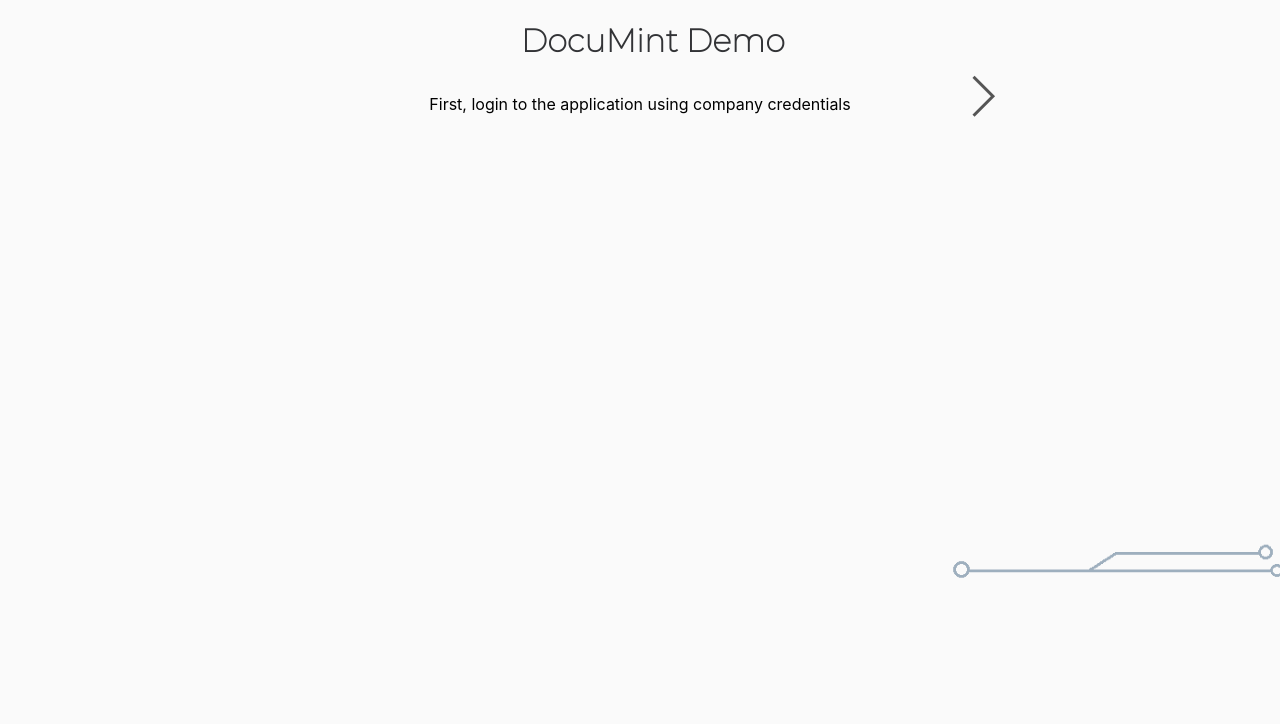
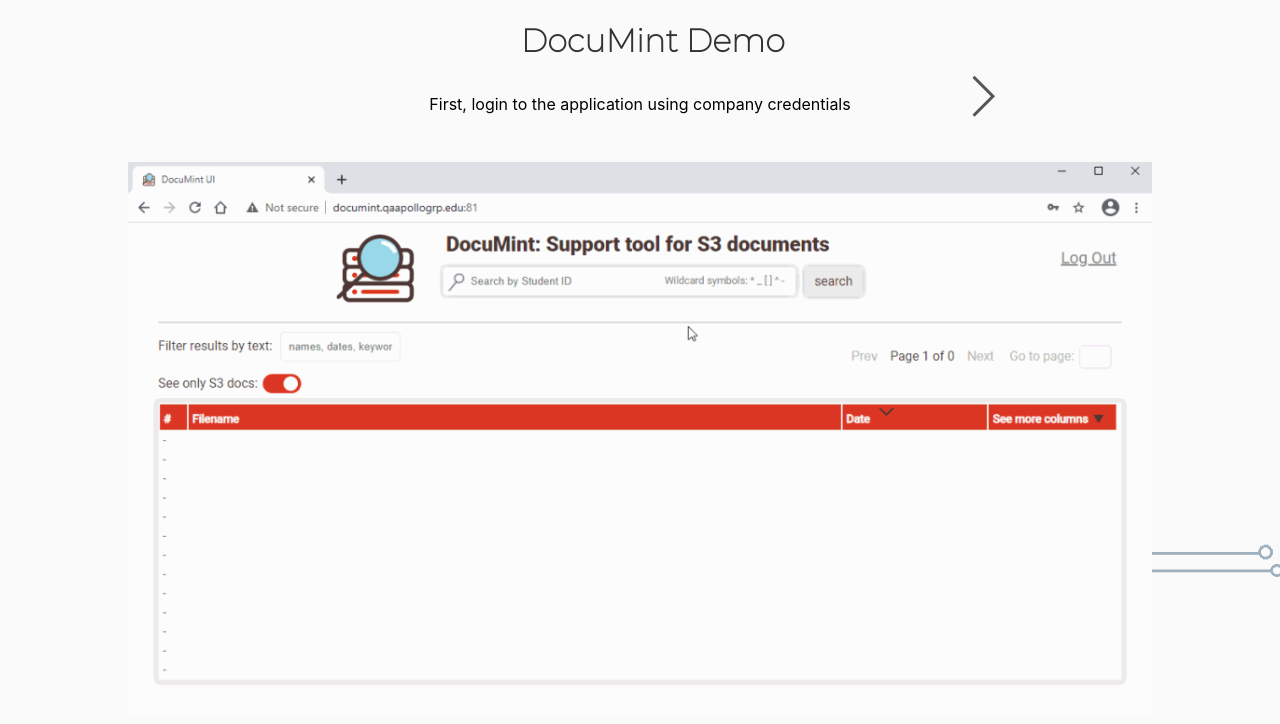
Before and after one commit to Teggoon/Personal-Portfolio, a React (Create React App) app: page /documintdemo in a window 1280 px wide. Shown: the top 724 px of the page. Built offline with nearby package versions, Linux system fonts and the light colour scheme.

Commit message:
added gif with some layout implemented

```diff
--- a/src/components/DocuMintDemoPage.js
+++ b/src/components/DocuMintDemoPage.js
@@ -1,4 +1,5 @@
 import { useState } from "react";
+import DocuMintLogin from "../gif/DocuMintLogin.gif";
 
 const minPageNUmber = 0;
 const maxPageNumber = 2;
@@ -21,7 +22,7 @@ const DocuMintDemoPage = () => {
     return (
         <div className="demo-page">
             <h1 className="demo-page-title">DocuMint Demo</h1>
-
+            <div className="demo-explanation-row-container">
                 <span className="demo-page-button-left-container">
                     {pageNumber > minPageNUmber && <span className="arrow-button arrow-left " onClick={handleLeftButtonClick}></span>}
                 </span>
@@ -32,6 +33,10 @@ const DocuMintDemoPage = () => {
                     {pageNumber < maxPageNumber && <span className="arrow-button arrow-right demo-page-button-right" onClick={handleRightButtonClick}></span>}
                 </span>
             </div>
+            <div>
+                {pageNumber == 0 && <img className="demo-gif" src={DocuMintLogin}></img>}
+            </div>
+        </div>
     );
 }
 
--- a/src/css/App.css
+++ b/src/css/App.css
@@ -292,10 +292,13 @@ body {
 .demo-page-button-left-container {
   display: inline-block;
   width: 25vw;
+  box-sizing: content-box;
 }
 .demo-page-button-right-container {
   display: inline-block;
-  width: 25vw;
+}
+.demo-explanation-row-container {
+  height: 10vh;
 }
 .arrow-right {
   transform: rotate(-45deg);
@@ -314,6 +317,13 @@ body {
   border-top: 139px solid transparent;
   border-bottom: 139px solid transparent;
 }
+.demo-gif {
+  width: 80vw;
+  max-height: 70vh;
+  margin-left: 10vw;
+  object-fit: contain;
+}
+
 
 #arrow-orange {
   border-left: 130px solid var(--light-orange);
```
Also changed, not shown: src/gif/DocuMintLogin.gif (renamed from src/gifs/DocuMintLogin.gif). Lines whose indentation alone changed are shown as unchanged.
